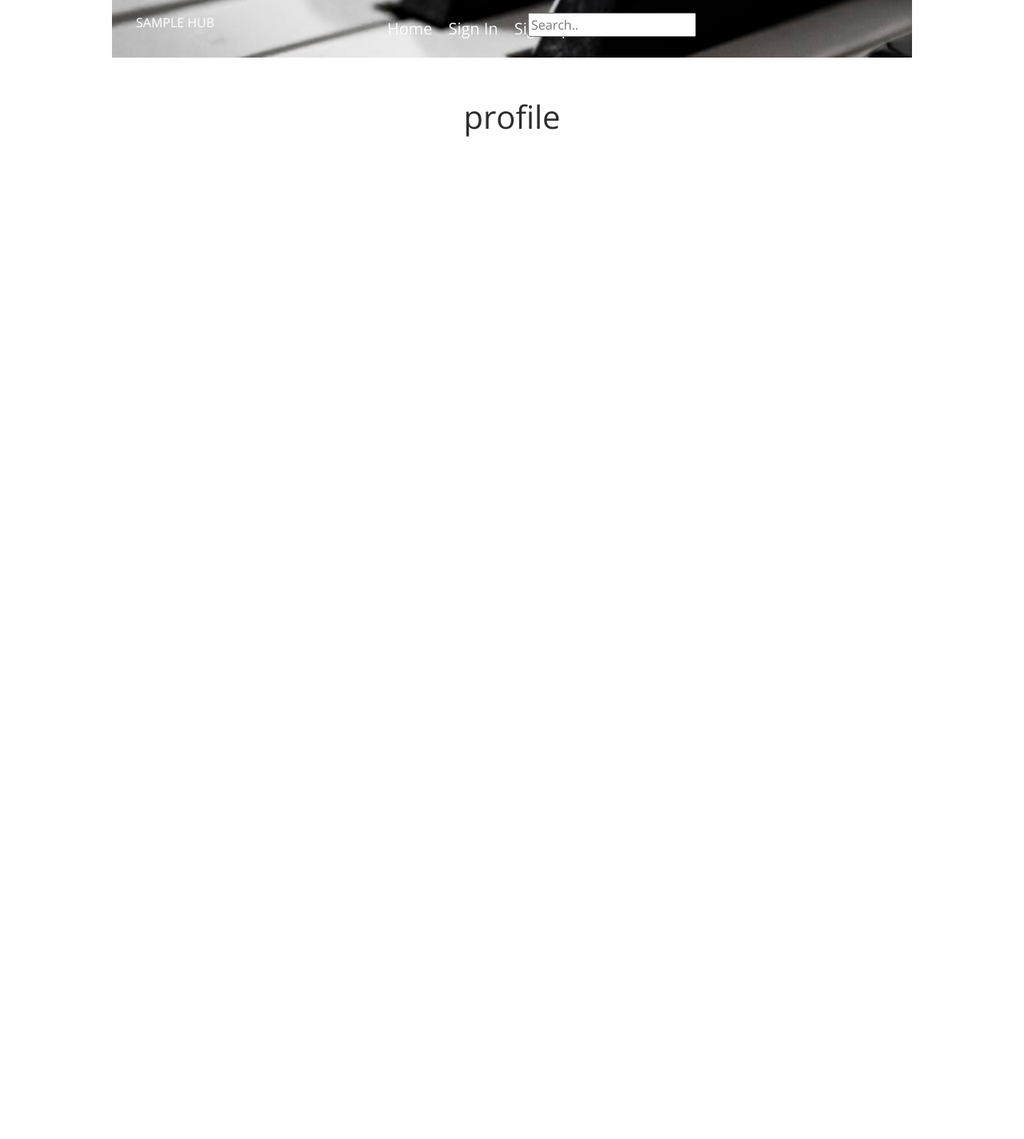
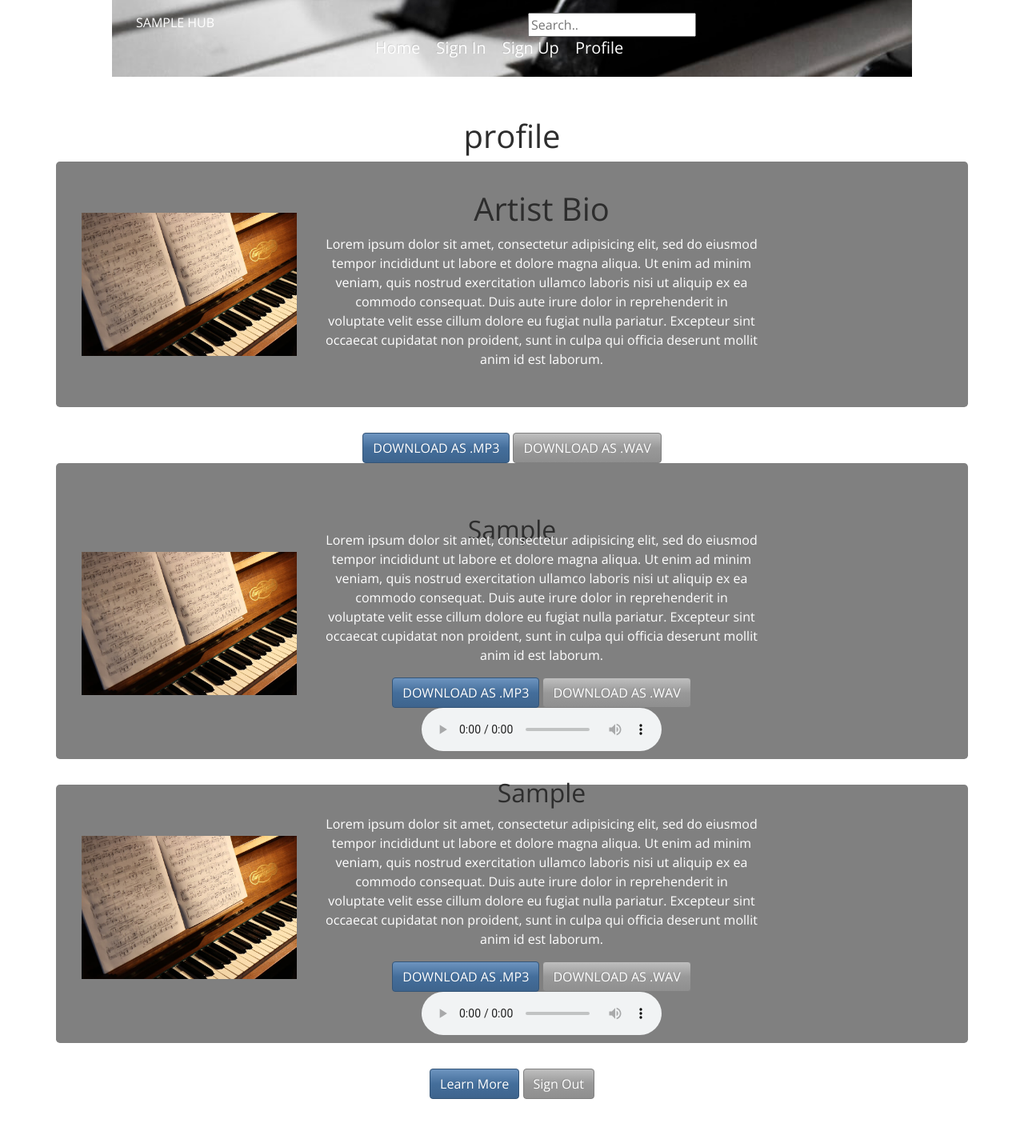
Before and after one commit to fatpat314/JamHub, a Flask app: page /profile in a window 1280 px wide. Shown: the whole page at 80% size. Before the commit the page ends 171 px from the top, so only its background shows below. Run offline with Flask 2, Linux system fonts and the light colour scheme; some libraries are stand-ins or nearby versions.

Commit message:
profile now works

```diff
--- a/static/styles.css
+++ b/static/styles.css
@@ -13,6 +13,7 @@
   > li {
     float: none;
     display: inline-block;
+
   }
 }
 
@@ -67,8 +68,14 @@
 /* Bottom right text */
 .bottom-right {
   position: absolute;
-  bottom: 8px;
-  right: 16px;
+  bottom: 4px;
+  right: 248px;
+}
+
+.Bio {
+  position: absolute;
+  bottom: 32px;
+  right: 248px;
 }
 
 .bottom-centered {
@@ -96,3 +103,6 @@
     bottom:16px;
 
 }
+.background-color{
+    background-color: grey;
+}
--- a/templates/base.html
+++ b/templates/base.html
@@ -33,10 +33,12 @@
                         <span class="icon-bar"></span>
                     </button>
                     <div class="top-mid-left">SAMPLE HUB</div>
+                    <div>
                         <a class="navbar-brand text-white" href="/">Home</a>
                         <a class="navbar-brand text-white" href="/sign-in">Sign In</a>
                         <a class="navbar-brand text-white" href="/sign-up">Sign Up</a>
                         <a class="navbar-brand text-white" href="/profile">Profile</a>
+                    </div>
 
             <div class="container top-mid-right col-7">
                 <input type="text" placeholder="Search..">
--- a/templates/profile.html
+++ b/templates/profile.html
@@ -3,7 +3,58 @@
 {% block content %}
 
     <h1>profile</h1>
+<div class="container jumbotron background-color">
+    <img class="mySlides center" src="static/piano.jpg" style="width: 25%;">
 
+    <div class="container Bio" style="width: 50%;">
+        <h1>Artist Bio</h1>
+        <p>Lorem ipsum dolor sit amet, consectetur adipisicing elit, sed do eiusmod tempor incididunt ut labore et dolore magna aliqua. Ut enim ad minim veniam, quis nostrud exercitation ullamco laboris nisi ut aliquip ex ea commodo consequat. Duis aute irure dolor in reprehenderit in voluptate velit esse cillum dolore eu fugiat nulla pariatur. Excepteur sint occaecat cupidatat non proident, sunt in culpa qui officia deserunt mollit anim id est laborum.</p>
+    </div>
+
+</div>
+
+<a class="btn btn-primary" href="/about.html" >DOWNLOAD AS .MP3</a> <a class="btn btn-secondary" href="/sign-in">DOWNLOAD AS .WAV</a>
+
+<div class="container jumbotron background-color">
+    <figure>
+    <h2>Sample</h2>
+
+    <img class="mySlides center" src="static/piano.jpg" style="width: 25%;">
+    <div class="container bottom-right" style="width: 50%">
+        <p>Lorem ipsum dolor sit amet, consectetur adipisicing elit, sed do eiusmod tempor incididunt ut labore et dolore magna aliqua. Ut enim ad minim veniam, quis nostrud exercitation ullamco laboris nisi ut aliquip ex ea commodo consequat. Duis aute irure dolor in reprehenderit in voluptate velit esse cillum dolore eu fugiat nulla pariatur. Excepteur sint occaecat cupidatat non proident, sunt in culpa qui officia deserunt mollit anim id est laborum.</p>
+        <a class="btn btn-primary" href="/about.html" >DOWNLOAD AS .MP3</a> <a class="btn btn-secondary" href="/sign-in">DOWNLOAD AS .WAV</a>
+    <div>
+    <audio
+        controls
+        src="Tiny_Kingdon.mp3">
+            Your browser does not support the
+            <code>audio</code> element.
+    </audio>
+</figure>
+
+</div>
+
+<div class="container jumbotron background-color">
+    <figure>
+    <img class="mySlides center" src="static/piano.jpg" style="width: 25%;">
+    <div class="container bottom-right" style="width: 50%">
+        <h2>Sample</h2><p>Lorem ipsum dolor sit amet, consectetur adipisicing elit, sed do eiusmod tempor incididunt ut labore et dolore magna aliqua. Ut enim ad minim veniam, quis nostrud exercitation ullamco laboris nisi ut aliquip ex ea commodo consequat. Duis aute irure dolor in reprehenderit in voluptate velit esse cillum dolore eu fugiat nulla pariatur. Excepteur sint occaecat cupidatat non proident, sunt in culpa qui officia deserunt mollit anim id est laborum.</p>
+        <a class="btn btn-primary" href="/about.html" >DOWNLOAD AS .MP3</a> <a class="btn btn-secondary" href="/sign-in">DOWNLOAD AS .WAV</a>
+    <div>
+    <audio
+        controls
+        src="Tiny_Kingdon.mp3">
+            Your browser does not support the
+            <code>audio</code> element.
+    </audio>
+</figure>
+
+</div>
+
+
+<div class="container">
+    <a class="btn btn-primary" href="/about.html" >Learn More</a> <a class="btn btn-secondary" href="/sign-in">Sign Out</a>
+</div>
 
 
 {% endblock %}
```
Also changed, not shown: templates/sign_in.html (+52 -0 lines), 3 other files.
